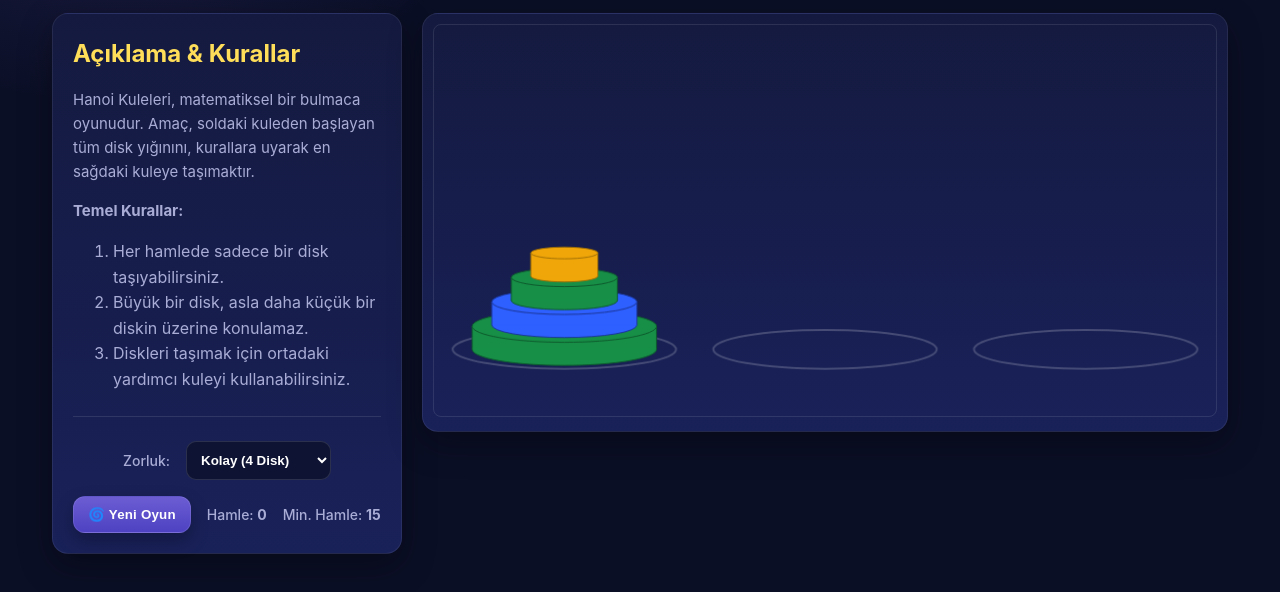
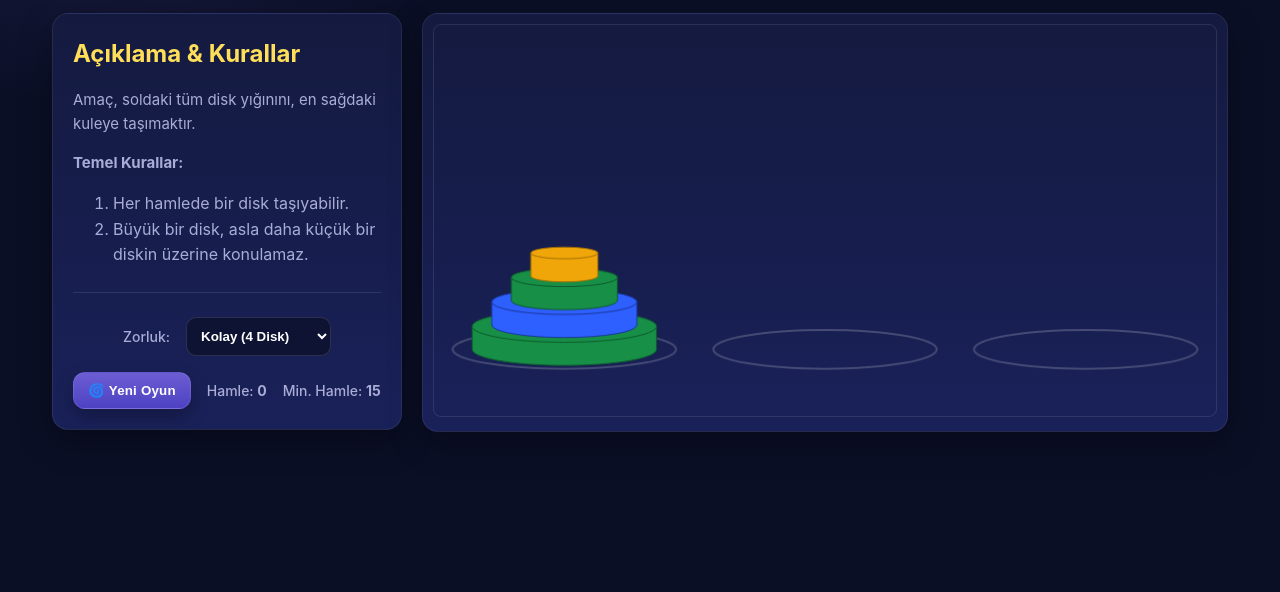
Before and after one commit to erhan3861/hanoi-kulesi-algoritma-oyunu, a plain HTML site: page index.html in a window 1280 px wide. Shown: the part 78-670 px from the top of the page. Drawn offline with Linux system fonts and the light colour scheme.

Commit message:
Update index.html

```diff
--- a/index.html
+++ b/index.html
@@ -166,13 +166,12 @@ select {
     <section class="card description-card">
       <h2>Açıklama & Kurallar</h2>
       <p>
-        Hanoi Kuleleri, matematiksel bir bulmaca oyunudur. Amaç, soldaki kuleden başlayan tüm disk yığınını, kurallara uyarak en sağdaki kuleye taşımaktır.
+        Amaç, soldaki tüm disk yığınını, en sağdaki kuleye taşımaktır.
       </p>
       <p><strong>Temel Kurallar:</strong></p>
       <ol>
-        <li style="color: var(--muted); line-height: 1.6;">Her hamlede sadece bir disk taşıyabilirsiniz.</li>
+        <li style="color: var(--muted); line-height: 1.6;">Her hamlede bir disk taşıyabilir.</li>
         <li style="color: var(--muted); line-height: 1.6;">Büyük bir disk, asla daha küçük bir diskin üzerine konulamaz.</li>
-        <li style="color: var(--muted); line-height: 1.6;">Diskleri taşımak için ortadaki yardımcı kuleyi kullanabilirsiniz.</li>
       </ol>
 
       <hr>
```
